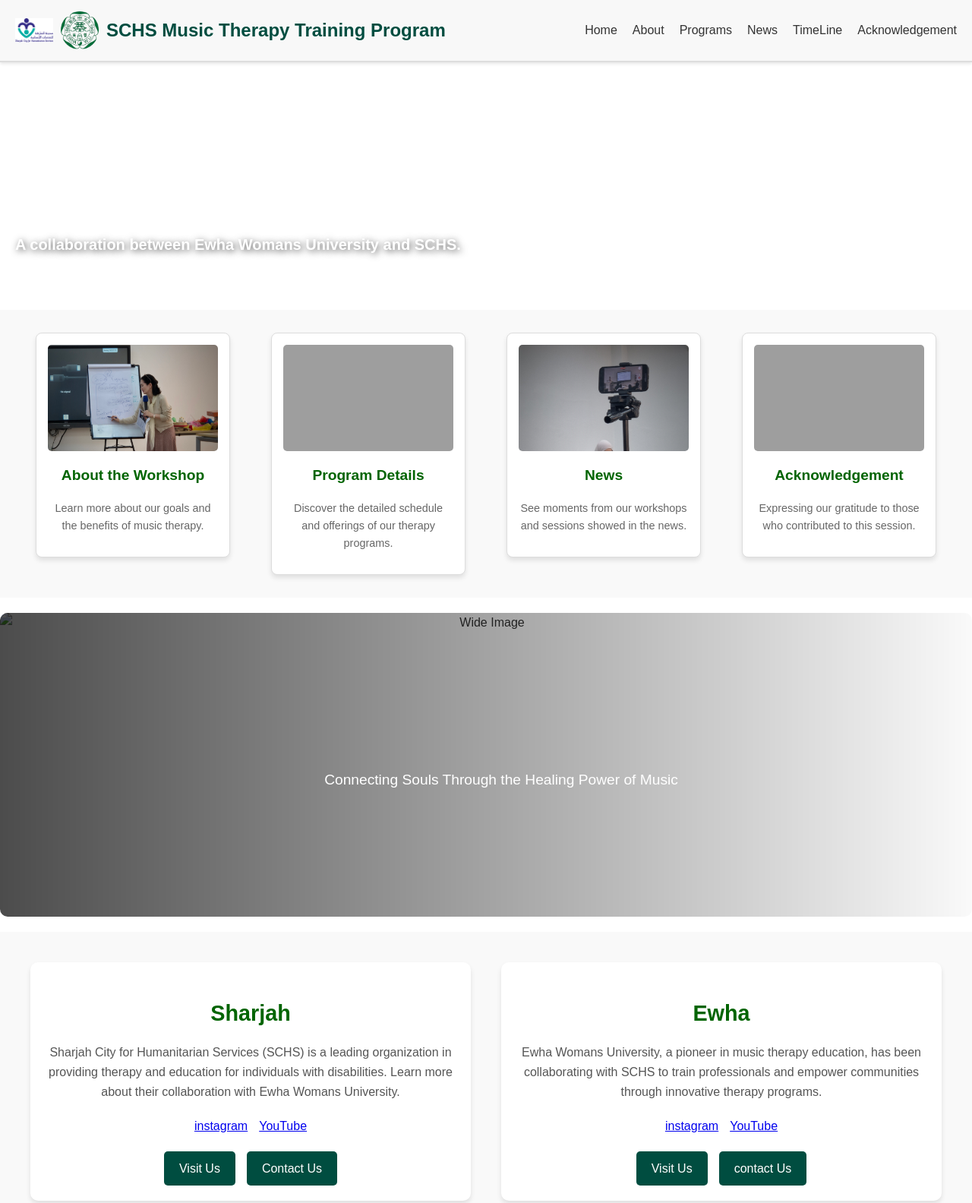
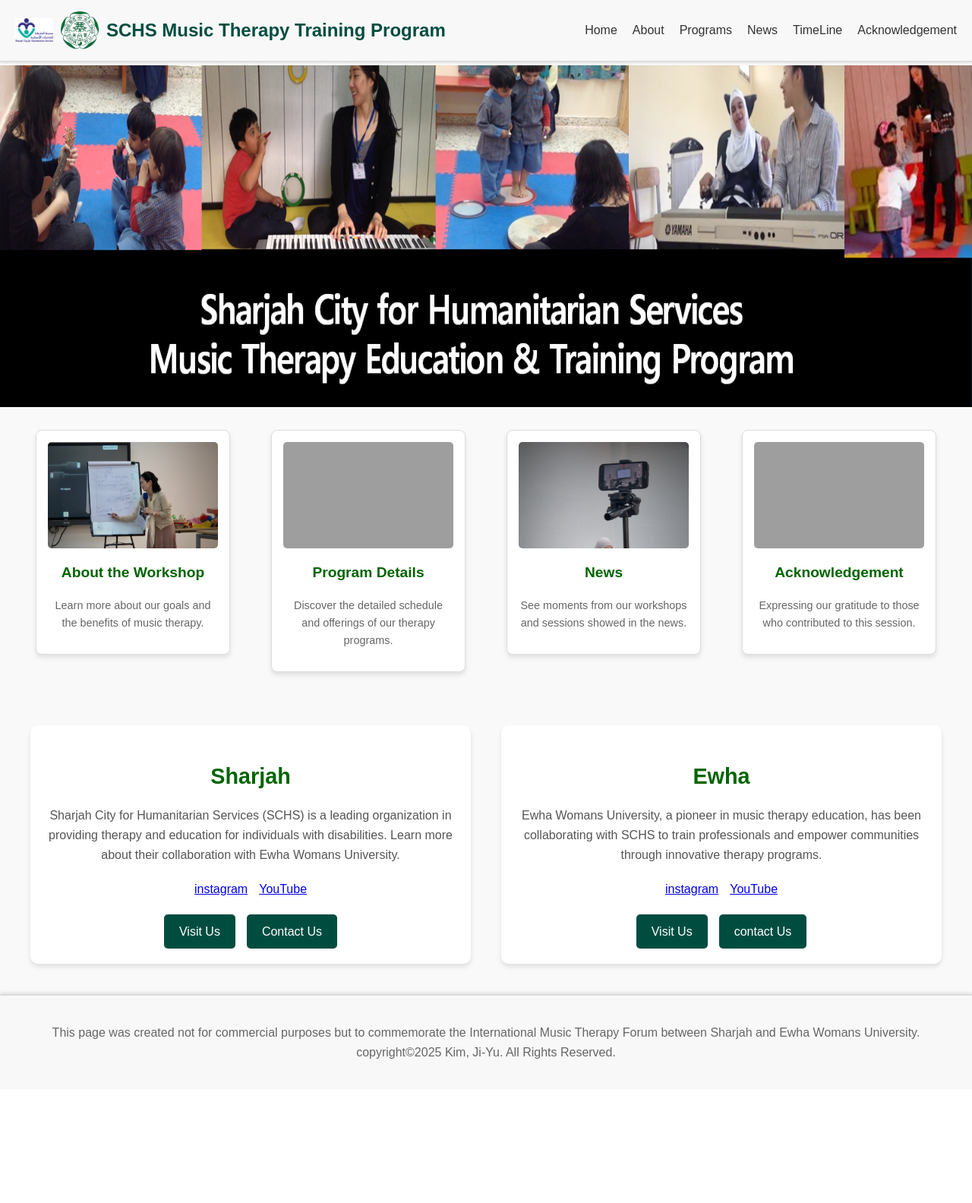
Before and after one commit to jiyucat/Ewha-SCHS, a plain HTML site: page index.html in a window 1280 px wide. Shown: the top 1584 px of the page at 76% size. After the commit the page ends 1434 px from the top, so only its background shows below. Drawn offline with Linux system fonts and the light colour scheme; grey boxes are pictures that could not be loaded.

Commit message:
main 사진 추가

```diff
--- a/index.html
+++ b/index.html
@@ -22,7 +22,6 @@
     <main>
         <!--상단 이미지 + 설명 섹션-->>
         <section id="home" class="hero">
-            <p>A collaboration between Ewha Womans University and SCHS.</p>
         </section>
 
         <!-- 중단 카드 섹션 -->
@@ -47,21 +46,6 @@
             <h2>Acknowledgement</h2>
             <p>Expressing our gratitude to those who contributed to this session.</p>
             </a>
-        </section>
-
-
-        <!-- 하단 그림+ 포부 섹션 -->
-        <section class="overlay-section">
-            <div class="image-container">
-                <img src="wide-image.jpg" alt="Wide Image">
-                <div class="overlay">
-                    <div class="overlay-text">
-                        <p>
-                            Connecting Souls Through the Healing Power of Music
-                        </p>
-                    </div>
-                </div>
-            </div>
         </section>
 
 
--- a/styles.css
+++ b/styles.css
@@ -77,21 +77,14 @@ nav a:hover {
 
 /* 중앙 사진 섹션 배경과 텍스트 스타일 */
 .hero {
-    background-image: url("building.jpg");
+    background-image: url("main-image.png");
     background-repeat: no-repeat;
-    background-size: 100% 98%;
+    background-size: 100% 150%;
     color: white;
     padding: 50px 20px;
     padding-top: 200px;
-    text-align: left 40px;
     margin-top: 60px;
-}
-
-.hero p {
-    margin-bottom: 20px;
-    font-size: 20px;
-    font-weight: bold;
-    text-shadow: 2px 2px 10px rgba(0,0,0,0.7)
+    height: 200px;
 }
 
 /* 카드 섹션 */
```
Also changed, not shown: building.jpg (added), main-image.png (added).
